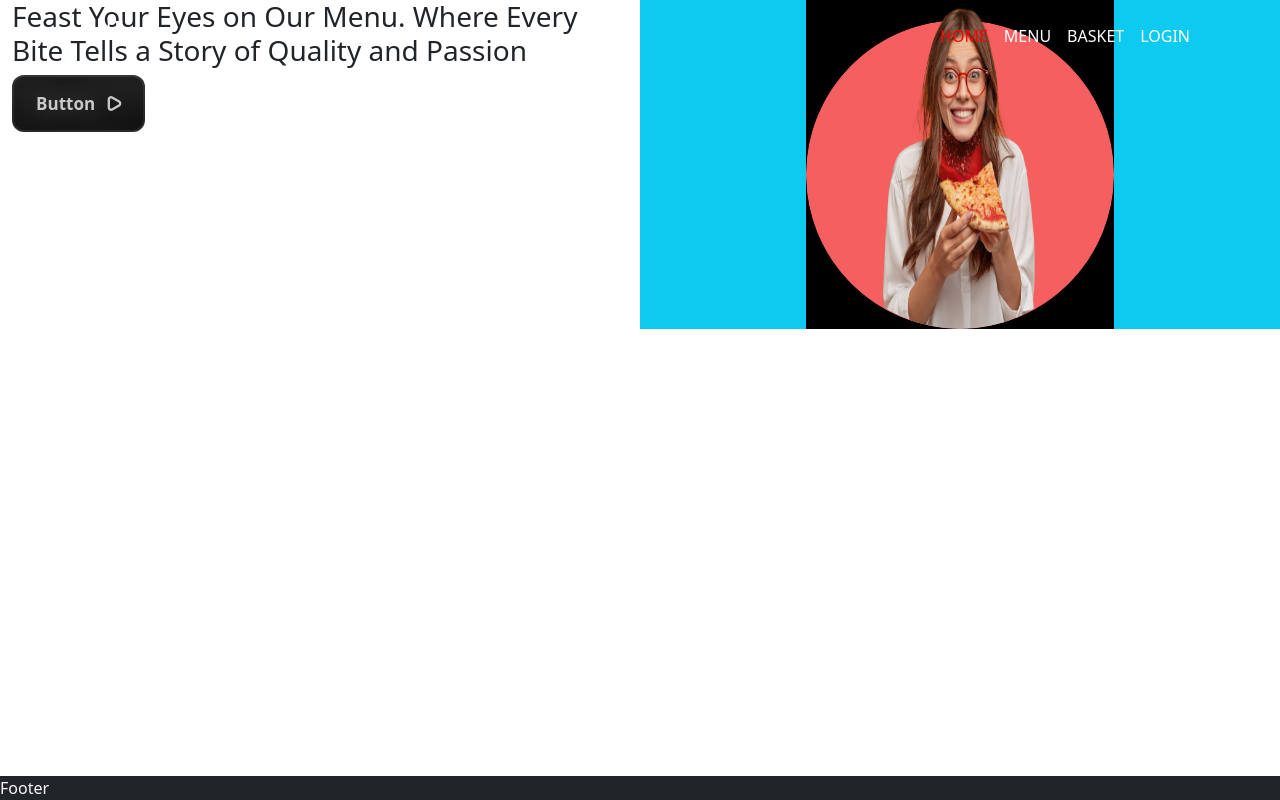
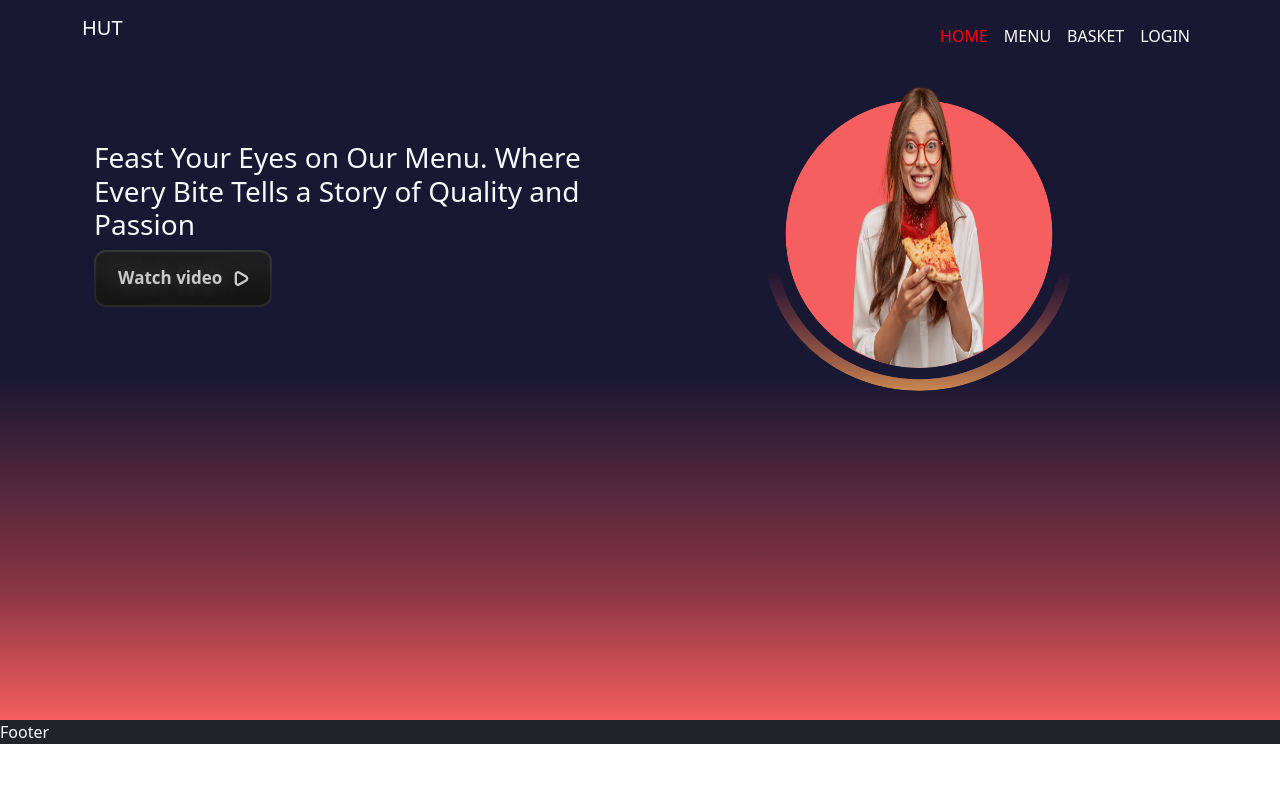
Before and after one commit to Firas-FA/FoodDelivery, a React (Create React App) app in the folder Frontend/: page / in a window 1280 px wide. Built offline with nearby package versions, Linux system fonts and the light colour scheme.

Commit message:
header styling

```diff
--- a/Frontend/src/RootLayout.jsx
+++ b/Frontend/src/RootLayout.jsx
@@ -5,7 +5,7 @@ import { Outlet } from 'react-router-dom'
 
 function RootLayout() {
   return (
-    <div style={{height:'100vh',display:'flex',flexDirection:'column',justifyContent:'space-between'}}>
+    <div style={{height:'',display:'flex',flexDirection:'column',justifyContent:'space-between'}}>
 
     <NavBar/>
     <main>
--- a/Frontend/src/components/AllComponents/Header/Header.jsx
+++ b/Frontend/src/components/AllComponents/Header/Header.jsx
@@ -1,5 +1,5 @@
 import React from "react";
-import { Col, Row } from "react-bootstrap";
+import { Col, Container, Row } from "react-bootstrap";
 import "./HeaderStyle.css";
 import img from "../../../assets/Ellipse 44.png";
 import girl from "../../../assets/1.png"
@@ -7,17 +7,20 @@ import img3 from '../../../assets/Ellipse 447.png'
 function Header() {
   return (
     <>
+      <div className="header" style={{minHeight:'90vh'}}>
+          <Container >
+        <Row className="mx-0 " style={{padding:"80px 0"}}>
+            <Col md={6} className="">
+              <div className="d-flex align-items-center h-100">
                 <div>
-        <Row className="mx-0">
-          <Col md={6} className="">
-            <h3>
+                <h3 className="text-light">
                   Feast Your Eyes on Our Menu. Where Every Bite Tells a Story of
                   Quality and Passion
                 </h3>
                 <button class="button">
                   <div class="button-overlay"></div>
                   <span>
-                Button{" "}
+                    Watch video{" "}
                     <svg
                       xmlns="http://www.w3.org/2000/svg"
                       fill="none"
@@ -33,16 +36,21 @@ function Header() {
                     </svg>
                   </span>
                 </button>
+                </div>
+              </div>
             </Col>
-          <Col md="6" className="bg-info ">
+            <Col md="6" className="h-100">
+              <div className="d-flex align-items-center h-100">
               <div className="hero-img ">
                 <img src={img3} className=" img1" alt="" />
                 <img src={girl} className=" img2" alt="" />
 
-            {/* <img src={img} className="w-100 img2" alt="img cover" /> */}
+                <img src={img} className="w-100 img2 img3"  alt="img cover" />
+              </div>
               </div>
             </Col>
         </Row>
+          </Container>
       </div>
     </>
   );
--- a/Frontend/src/components/AllComponents/Header/HeaderStyle.css
+++ b/Frontend/src/components/AllComponents/Header/HeaderStyle.css
@@ -50,10 +50,11 @@
   .hero-img{
     position: relative;
     width: 50%;
-    background-color: #000;
-    overflow: hidden;
+    /* background-color: red; */
+    /* overflow: hidden; */
     margin: 0 auto;
     padding: 20px 0 0 0 ;
+    height: 100%;
   }
   .hero-img .img1{
     position: relative;
@@ -76,3 +77,19 @@
     /* overflow: hidden; */
     bottom: 0%;
   }
+  .hero-img .img3{
+    width: 116% !important;
+    bottom: -8%;
+  }
+  .header{
+    /* background: linear-gradient(180deg, rgba(245, 71, 72, 0.06) 0%, rgba(245, 71, 72, 0.00) 100%) !important; */
+        /* background-color: red; */
+        /* background: rgb(1,1,31);
+background: linear-gradient(180deg, rgba(1,1,31,1) 44%, rgba(246,95,95,1) 100%); */
+/* background: rgb(1,1,31);
+background: linear-gradient(180deg, rgba(1,1,31,1) 55%, rgba(246,95,95,1) 100%); */
+/* background: rgb(1,1,31);
+background: linear-gradient(180deg, rgba(1,1,31,1) 73%, rgba(246,95,95,1) 100%)} */
+background: rgb(1,1,31);
+background: linear-gradient(180deg, rgba(1,1,31,0.908000700280112) 52%, rgba(137,53,67,1) 82%, rgba(246,95,95,1) 100%);
+  }
```
Lines whose indentation alone changed are shown as unchanged.
